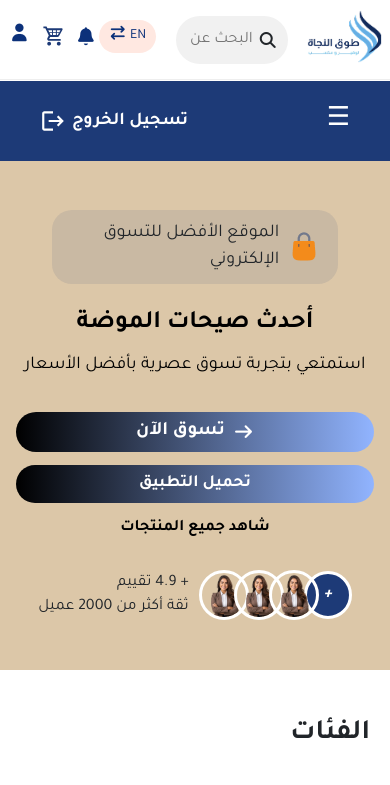
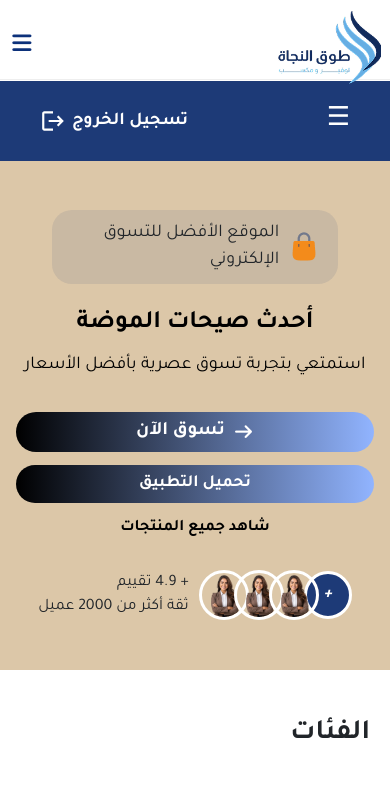
Before and after one commit to Eng-Mahmoud-Mokhtar/Tawqnajah, a React (Create React App) app: page /#/home in a window 390 px wide. Shown: the top 785 px of the page. Built offline with nearby package versions, Linux system fonts and the light colour scheme.

Commit message:
Uppernav: add responsive mobile menu (hamburger + dropdown)

```diff
--- a/src/component/Uppernav/Uppernav.css
+++ b/src/component/Uppernav/Uppernav.css
@@ -98,6 +98,87 @@
   }
 }
 
+/* Mobile behavior: hide desktop controls and show menu button */
+@media (max-width: 767px) {
+  .tn-search-box {
+    display: none;
+  }
+
+  .tn-left-icons {
+    display: none;
+  }
+
+  .tn-nav-logo {
+    width: 28%;
+  }
+
+  .tn-menu-btn {
+    display: inline-flex;
+    align-items: center;
+    justify-content: center;
+    background: transparent;
+    border: none;
+    font-size: 22px;
+    color: #0c317a;
+    cursor: pointer;
+  }
+
+  .tn-mobile-wrapper {
+    position: relative;
+  }
+
+  .tn-mobile-menu {
+    display: none;
+    position: absolute;
+    top: 100%;
+    right: 0;
+    min-width: 220px;
+    background: #fff;
+    border: 1px solid #eee;
+    box-shadow: 0 6px 18px rgba(0,0,0,0.08);
+    padding: 10px;
+    border-radius: 6px;
+    z-index: 20000;
+  }
+
+  .tn-mobile-menu.open {
+    display: block;
+  }
+
+  .tn-mobile-search input {
+    width: 100%;
+    padding: 8px 34px 8px 10px;
+    border-radius: 20px;
+    border: 1px solid #eee;
+    background: #fafafa;
+    outline: none;
+  }
+
+  .tn-mobile-list {
+    list-style: none;
+    padding: 8px 0 0 0;
+    margin: 0;
+  }
+
+  .tn-mobile-item {
+    display: flex;
+    align-items: center;
+    gap: 8px;
+    width: 100%;
+    text-align: right;
+    background: transparent;
+    border: none;
+    padding: 8px 6px;
+    color: #0c317a;
+    cursor: pointer;
+    font-size: 15px;
+  }
+
+  .tn-mobile-item i {
+    font-size: 16px;
+  }
+}
+
 @media (min-width: 1024px) {
   .tn-uppernav {
     top: -10px;
--- a/src/component/Uppernav/Uppernav.jsx
+++ b/src/component/Uppernav/Uppernav.jsx
@@ -1,4 +1,4 @@
-import React from "react";
+import React, { useState, useEffect, useRef } from "react";
 import { Container } from "react-bootstrap";
 import "../Uppernav/Uppernav.css";
 import cartnav from "../../assets/cartnav.png";
@@ -6,6 +6,19 @@ import logo from "../../assets/logo.png";
 import { Link } from "react-router-dom";
 
 export default function UpperNav() {
+  const [menuOpen, setMenuOpen] = useState(false);
+  const menuRef = useRef(null);
+
+  useEffect(() => {
+    function handleClickOutside(e) {
+      if (menuRef.current && !menuRef.current.contains(e.target)) {
+        setMenuOpen(false);
+      }
+    }
+    document.addEventListener("click", handleClickOutside);
+    return () => document.removeEventListener("click", handleClickOutside);
+  }, []);
+
   return (
     <div className="tn-uppernav">
       <div className="tn-uppernav-wrapper px-2 px-md-4">
@@ -38,6 +51,43 @@ export default function UpperNav() {
             <i className="fa fa-user tn-nav-icon"></i>
           </Link>
         </div>
+
+        {/* Mobile menu button */}
+        <div className="tn-mobile-wrapper" ref={menuRef}>
+          <button
+            className="tn-menu-btn"
+            aria-label="Open menu"
+            aria-expanded={menuOpen}
+            onClick={(e) => {
+              e.stopPropagation();
+              setMenuOpen((s) => !s);
+            }}
+          >
+            <i className="fa fa-bars"></i>
+          </button>
+
+          <div className={`tn-mobile-menu ${menuOpen ? 'open' : ''}`}>
+            <div className="tn-mobile-search">
+              <input type="text" placeholder="البحث عن المنتج" />
+              <i className="fa fa-search tn-search-icon"></i>
+            </div>
+            <ul className="tn-mobile-list">
+              <li>
+                <button className="tn-mobile-item">EN</button>
+              </li>
+              <li>
+                <button className="tn-mobile-item">
+                  <i className="fa fa-bell"></i> الإشعارات
+                </button>
+              </li>
+              <li>
+                <Link to={'/profileaccount'} className="tn-mobile-item">
+                  <i className="fa fa-user"></i> حسابي
+                </Link>
+              </li>
+            </ul>
+          </div>
+        </div>
       </div>
     </div>
   );
```
